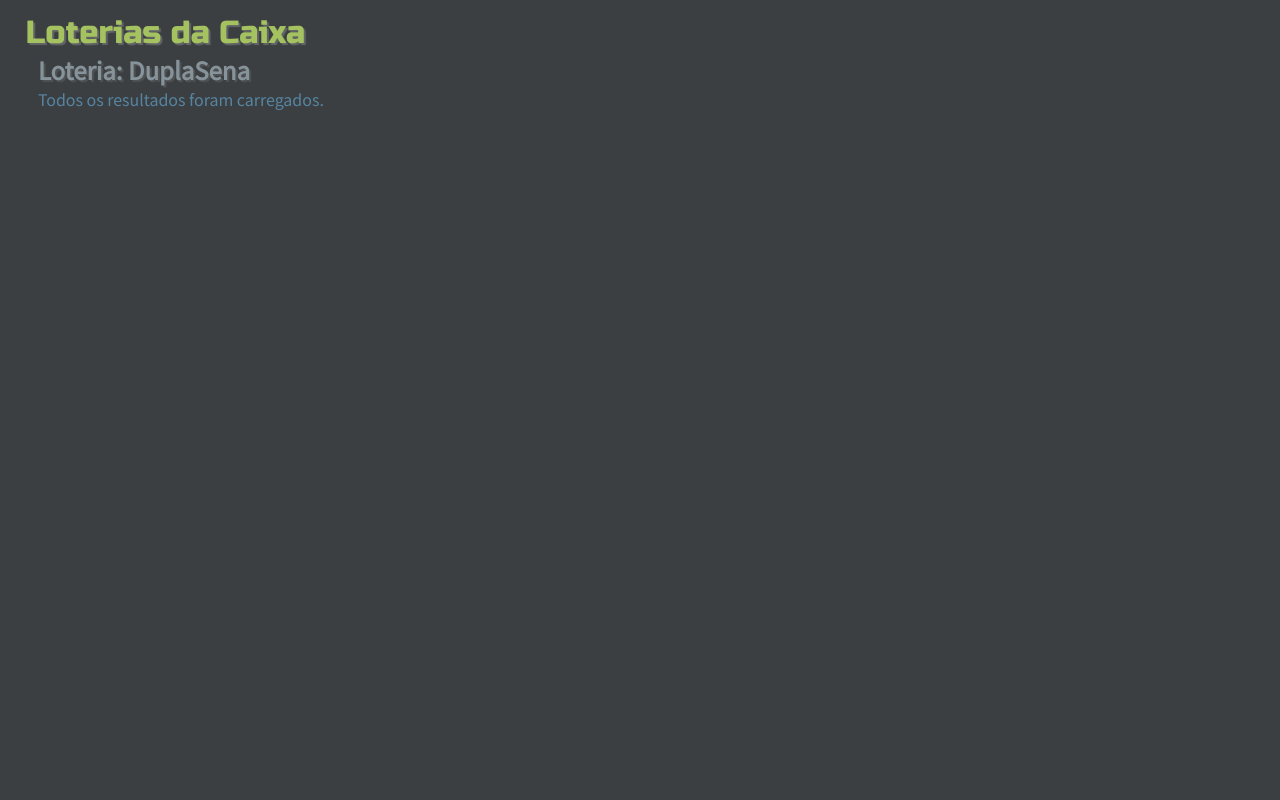
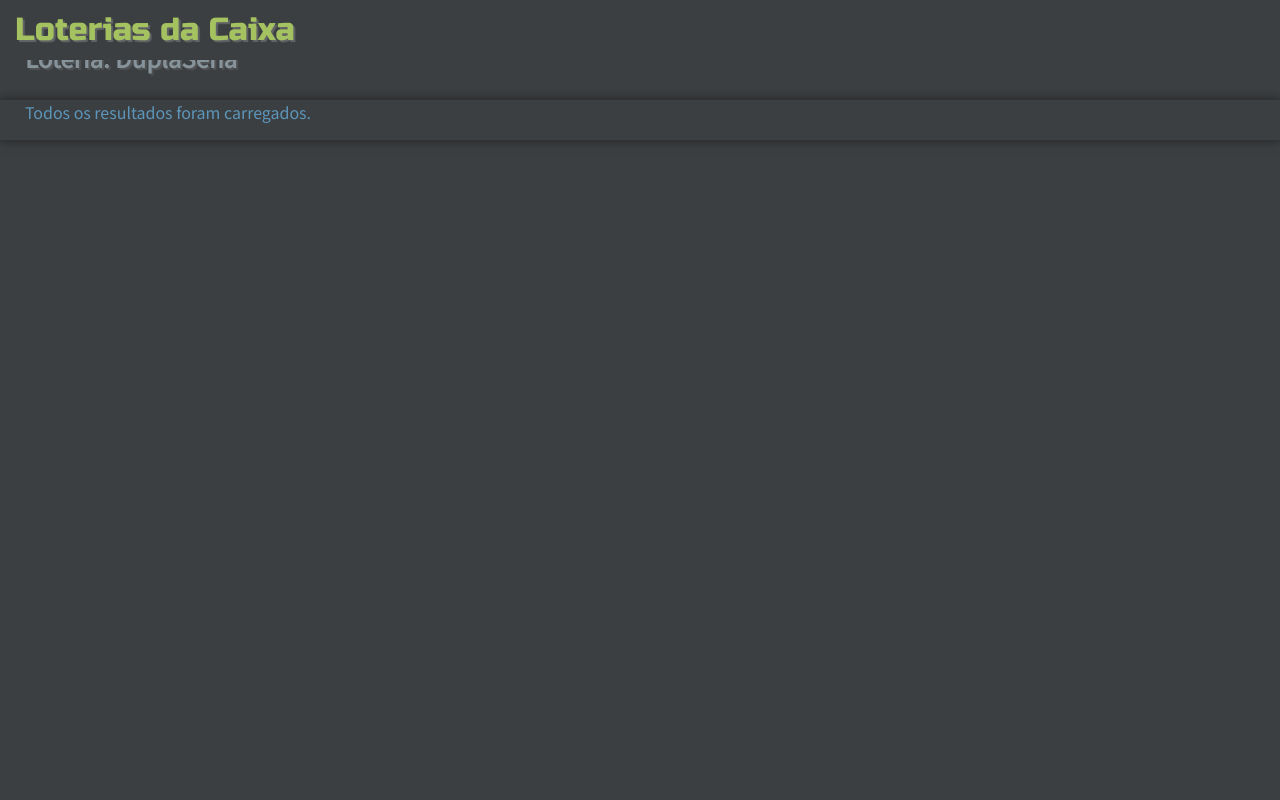
Before and after one commit to sergiocabral/App.Loto, a PHP site: page /?DuplaSena in a window 1280 px wide. Run offline with PHP 8.4, Linux system fonts and the light colour scheme; data that the repository does not hold is empty; some web fonts are replaced.

Commit message:
Melhoria de layout 2.

```diff
--- a/style.css
+++ b/style.css
@@ -13,7 +13,6 @@ html, body {
 }
 
 body {
-    margin: 1% 2%;
 }
 
 a {
@@ -35,7 +34,6 @@ h1 a:hover {
 }
 
 h2 {
-    margin-left: 1%;
     text-shadow: 2px 2px 1px rgba(255, 255, 255, 0.1);
 }
 
@@ -69,8 +67,6 @@ ul li a:hover {
 }
 
 div.label {
-    margin-left: 1%;
-    opacity: 0.8;
     display: block;
 }
 
@@ -86,17 +82,38 @@ div.error {
     color: #B74843;
 }
 
+h1, h2, div.label {
+    position: fixed;
+    left: 0;
+    right: 0;
+    background-color: #3C3F41;
+}
+
+h1 {
+    z-index: 3;
+    top: 0;
+    height: 50px;
+    padding: 10px 15px 0;
+}
+
+h2 {
+    z-index: 2;
+    top: 40px;
+    height: 50px;
+    padding: 0 25px;
+}
+
+div.label {
+    z-index: 1;
+    top: 100px;
+    height: 40px;
+    padding: 0 25px;
+    box-shadow: 0 0 10px rgba(0,0,0,0.5);
+}
+
 pre {
     color: #e0e0e0;
     font-family: 'B612 Mono', monospace;
-    position: fixed;
-    top: 125px;
-    left: 3%;
-    right: 3%;
-    bottom: 3%;
-    overflow: auto;
-    box-shadow: 0px 0px 15px -5px rgba(0,0,0,0.5);
-    padding: 1%;
 }
 
 @keyframes wiggle {
```
